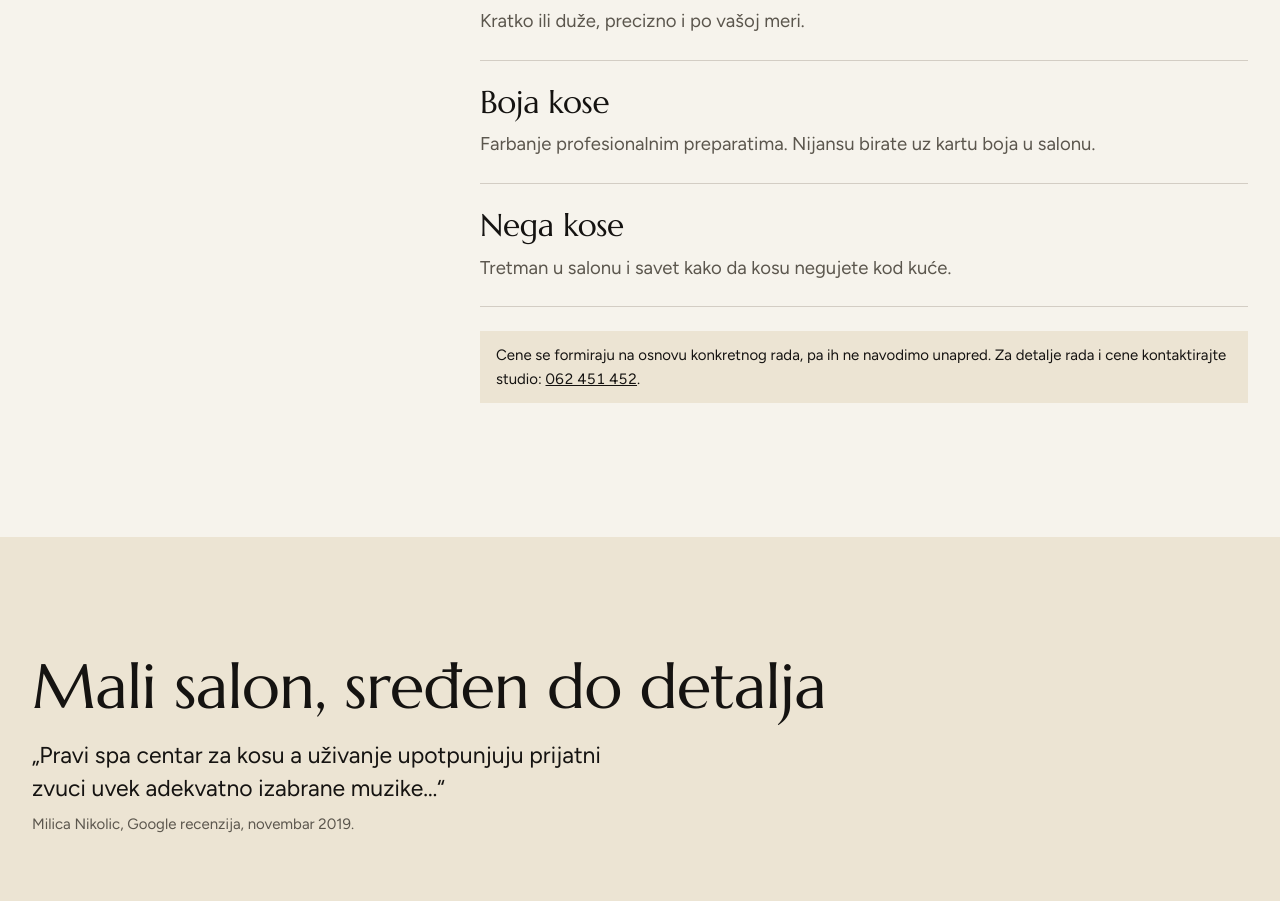
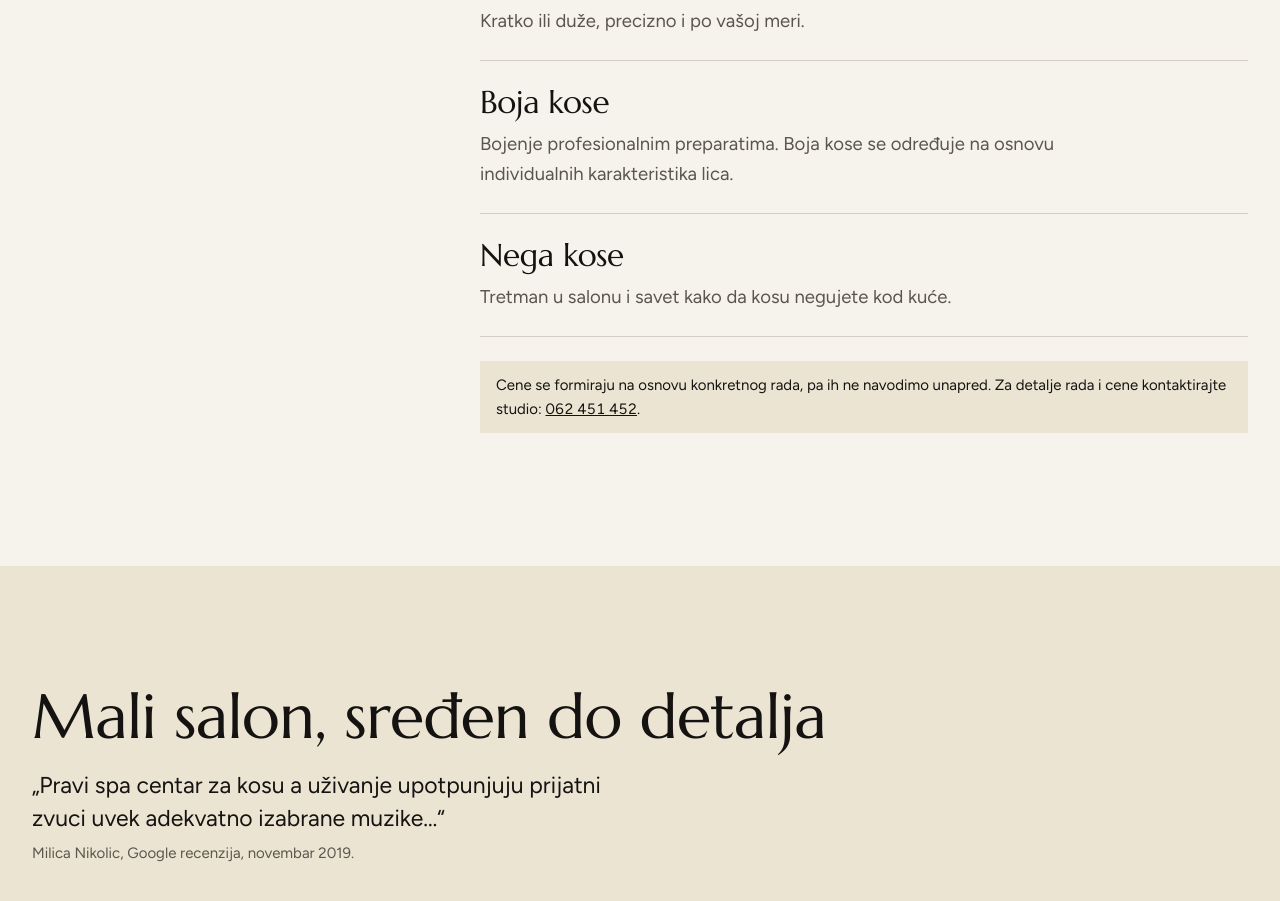
Before and after one commit to sajtservis/sajtservis.github.io, a plain HTML site: page demo/aleksandar-pirot/index.html in a window 1280 px wide. Shown: the part 2523-3424 px from the top of the page. Drawn offline with nearby package versions, Linux system fonts and the light colour scheme.

Commit message:
Aleksandar: opis boje kose po tekstu vlasnika

```diff
--- a/demo/aleksandar-pirot/index.html
+++ b/demo/aleksandar-pirot/index.html
@@ -414,7 +414,7 @@ p{margin:0 0 1em;max-width:62ch}
           </li>
           <li>
             <h3>Boja kose</h3>
-            <p>Farbanje profesionalnim preparatima. Nijansu birate uz kartu boja u salonu.</p>
+            <p>Bojenje profesionalnim preparatima. Boja kose se određuje na osnovu individualnih karakteristika lica.</p>
           </li>
           <li>
             <h3>Nega kose</h3>
```
